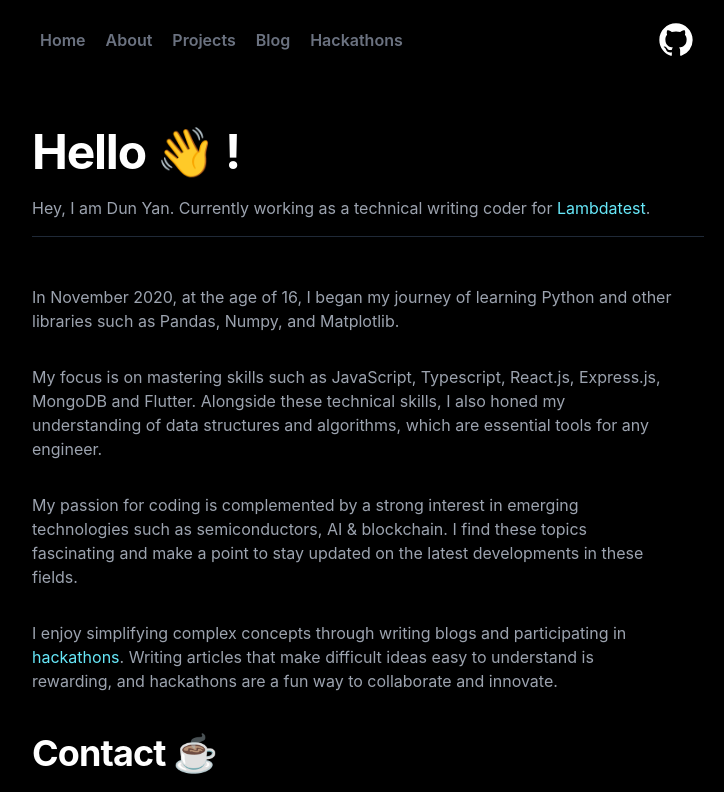
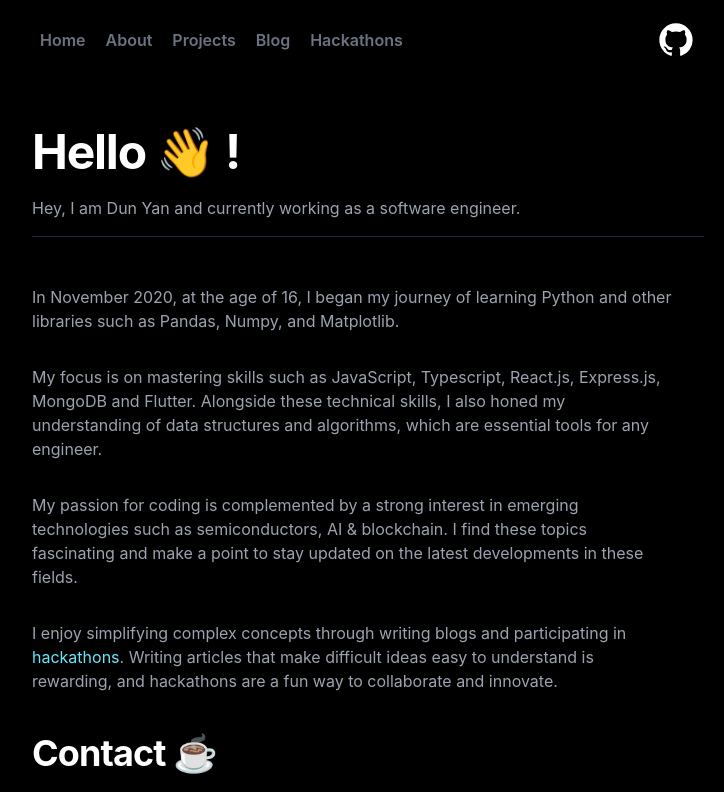
Before and after one commit to dunyanong/myportfolio, a Next.js app: page /about in a window 1280 px wide. Shown: the top 792 px of the page, without its empty margins (272-996 px from the left). Built offline with nearby package versions, Linux system fonts and the light colour scheme.

Commit message:
added changes in about

```diff
--- a/pages/about/index.tsx
+++ b/pages/about/index.tsx
@@ -28,7 +28,7 @@ const About = () => {
             <div className="flex flex-col-reverse sm:flex-row items-start">
               <div className="flex flex-col pr-8">
                 <h1 className="font-bold text-3xl md:text-5xl tracking-tight mb-1 text-white">Hello 👋 !</h1>
-                <p className="text-gray-400 py-4">Hey, I am Dun Yan. Currently working as a technical writing coder for <a target="_blank" className='text-cyan-300' href='https://www.lambdatest.com'>Lambdatest</a>.</p>
+                <p className="text-gray-400 py-4">Hey, I am Dun Yan and currently working as a software engineer.</p>
               </div>
             </div>
 
```
